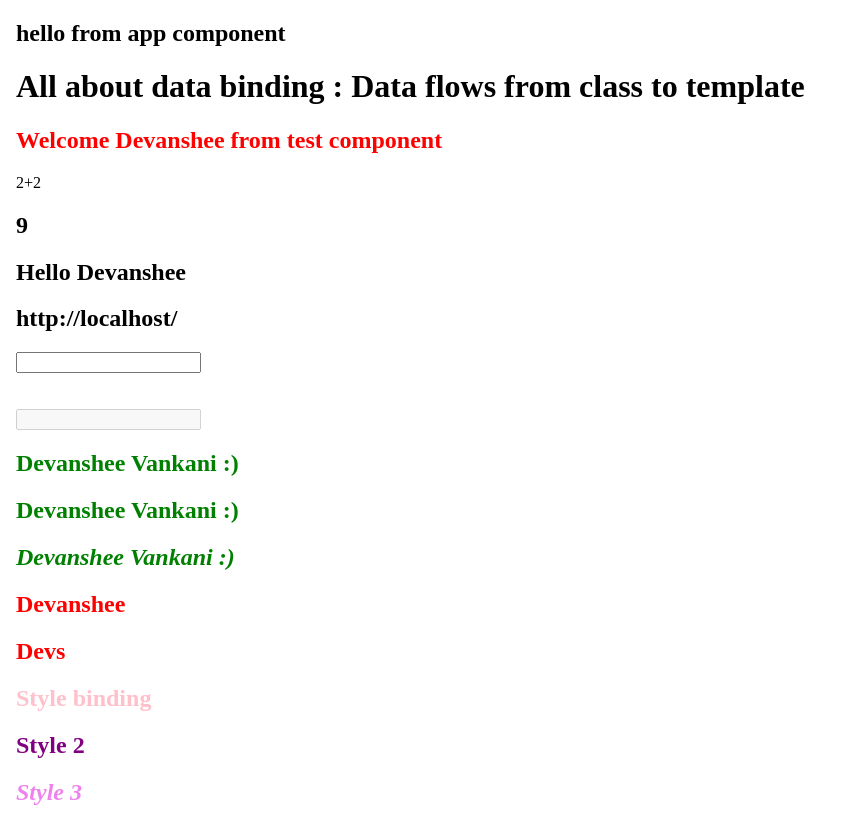
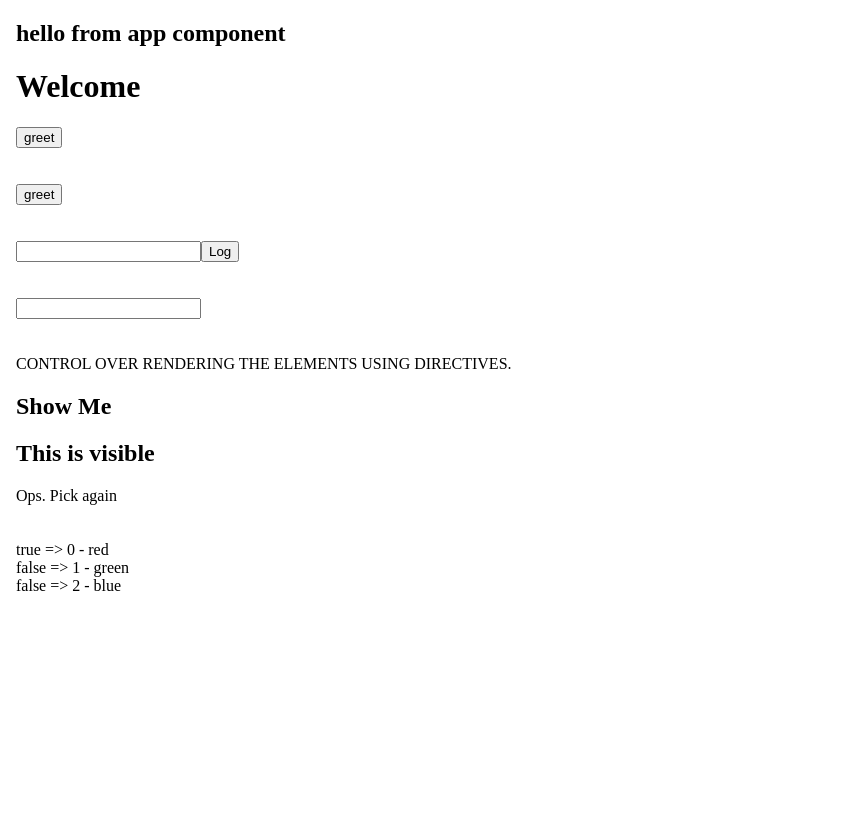
Before and after one commit to devansheee/fluffy-umbrella, an Angular app: page / in a window 1280 px wide. Shown: the whole page, without its empty margins (0-852 px from the left). After the commit the page ends 800 px from the top, so only its background shows below. Built offline with nearby package versions, Linux system fonts and the light colour scheme.

Commit message:
event binding and template reference variables done

```diff
--- a/src/app/app.component.html
+++ b/src/app/app.component.html
@@ -1,5 +1,6 @@
 <body>
   <h2>hello from app component</h2>
 
-  <app-test></app-test>
+  <!-- <app-test></app-test>  This is Data Binding -->
+<app-event-binding></app-event-binding>
 </body>
--- /dev/null
+++ b/src/app/event-binding/event-binding.component.html
@@ -0,0 +1 @@
+<p>event-binding works!</p>
--- /dev/null
+++ b/src/app/event-binding/event-binding.component.ts
@@ -0,0 +1,91 @@
+import { Component, OnInit } from '@angular/core';
+
+@Component({
+  selector: 'app-event-binding',
+  template: `
+    <div>
+      <h1>Welcome {{ name }}</h1>
+    </div>
+
+    <!-- you can also send the event information from the template to the class  -->
+    <button (click)="onClick($event)">greet</button> {{ greet }}
+    <br /><br /><br />
+    <!-- inline statement is what you wrote instead of going to the class  -->
+    <button (click)="greet = 'Welcome Devanshee'">greet</button> {{ greet }}
+    <br /><br /><br />
+
+    <!-- template reference variables - DOM elems props and values-->
+
+    <!-- reference variable to be created using # symbol and then use it to access its props and values in the class   -->
+    <input #myInput type="text" />
+    <button (click)="logMessage(myInput.value)">Log</button> <br /><br /><br />
+
+    <!-- two way binding. view and class in aync -->
+    <!-- [ for prop binding ] & () for event binding  -->
+    <input [(ngModel)]="name" type="text" />{{ name }} <br /><br /><br />
+
+    <!-- structural directives  : ngIf ngSwitch ngFor -->
+    <!-- nfIf is false then the entire element is removed from the html DOM  -->
+    CONTROL OVER RENDERING THE ELEMENTS USING DIRECTIVES. <br />
+
+    <!-- SYNTEX 1  -->
+    <h2 *ngIf="displayname ; else elseBlock" >Show Me</h2>
+    <ng-template #elseBlock>
+      <h2>Name is f hidden!</h2>
+    </ng-template>
+    <!-- SYNTEX 1 ENDS HERE -->
+
+    <!-- SYNTEX 2  -->
+    <div *ngIf="displayname ; then thenBlock; else elseBlock"></div>
+
+    <!-- for if statement -->
+    <ng-template #thenBlock>
+      <h2>This is visible</h2>
+    </ng-template>
+
+    <!-- for else statement -->
+    <ng-template #elseBlock>
+      <h2>This is hidden again</h2>
+    </ng-template>
+    <!-- SYNTEX 2  ENDS-->
+
+    <div [ngSwitch]="color">
+      <div *ngSwitchCase="'red'">You choose red.</div>
+      <div *ngSwitchCase="'blue'">You choose blue.</div>
+      <div *ngSwitchCase="'green'">You choose green. </div>
+      <div *ngSwitchDefault>Ops. Pick again</div>
+    </div>
+
+    <br><br>
+
+    <div *ngFor="let colour of colors; index as i; first as f">
+      {{f}} => {{i}} - {{colour}}
+    </div>
+
+
+
+  `,
+  styleUrls: ['./event-binding.component.css'],
+})
+export class EventBindingComponent implements OnInit {
+  constructor() {}
+
+  //event binding
+  public name = '';
+  public greet = '';
+
+  //directives : if, for, switch
+  public displayname = true;
+  public color = "violet";
+  public colors = ["red", "green", "blue"];
+  ngOnInit(): void {}
+
+  onClick(event: any) {
+    console.log(event);
+    this.greet = 'Event : ' + event.type;
+  }
+
+  logMessage(value: any) {
+    console.log(value);
+  }
+}
```
Also changed, not shown: src/app/app.module.ts (+6 -2 lines), src/app/event-binding/event-binding.component.css (added), 1 other file (tests, documents, lock files or other folders).
